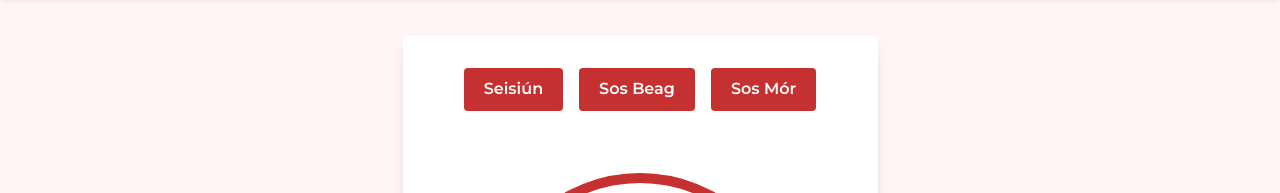
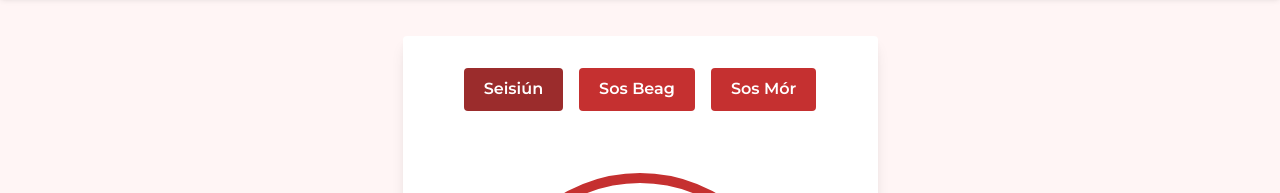
Before and after one commit to gerhynes/trata-timer, a Gatsby site: page / in a window 1280 px wide. In both pictures the pointer is over the button "Seisiún". Shown: the part 97-290 px from the top of the page. Built offline with nearby package versions, Linux system fonts and the light colour scheme; Gatsby itself is replaced by a stand-in of ours.

```diff
--- a/src/components/timer.css
+++ b/src/components/timer.css
@@ -159,6 +159,11 @@
   padding: 0.75rem 1.25rem;
   margin: 1rem 0.5rem;
   cursor: pointer;
+  transition: background-color 300ms ease;
+}
+
+.shortcut-btn:hover {
+  background: #9b2c2c;
 }
 
 .completedSessions {
--- a/src/components/timer.js
+++ b/src/components/timer.js
@@ -106,6 +106,7 @@
 
   const startShortBreak = () => {
     setTimerType("Break");
+    setBreakLength(5);
     setTimeLeft(breakLength * 60);
     setTimerIsRunning(true);
   };
```
